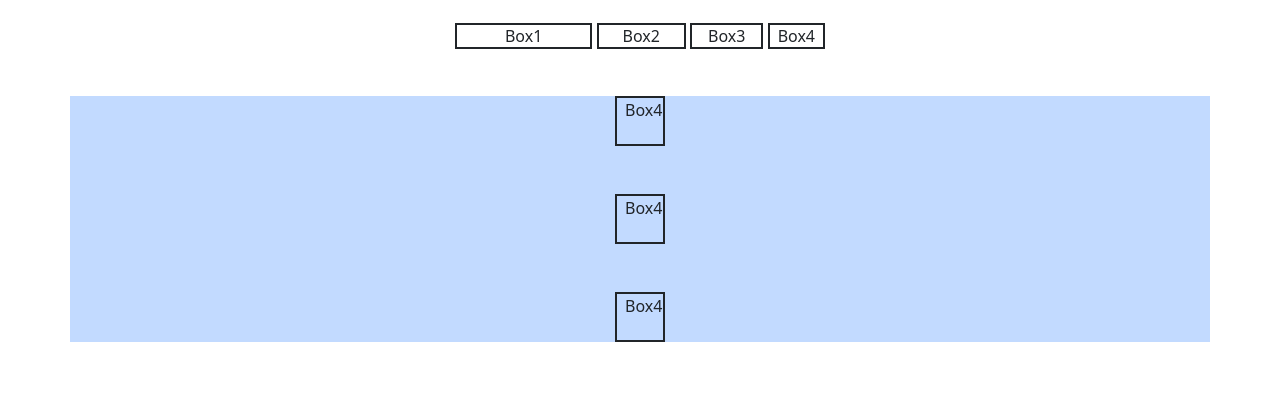
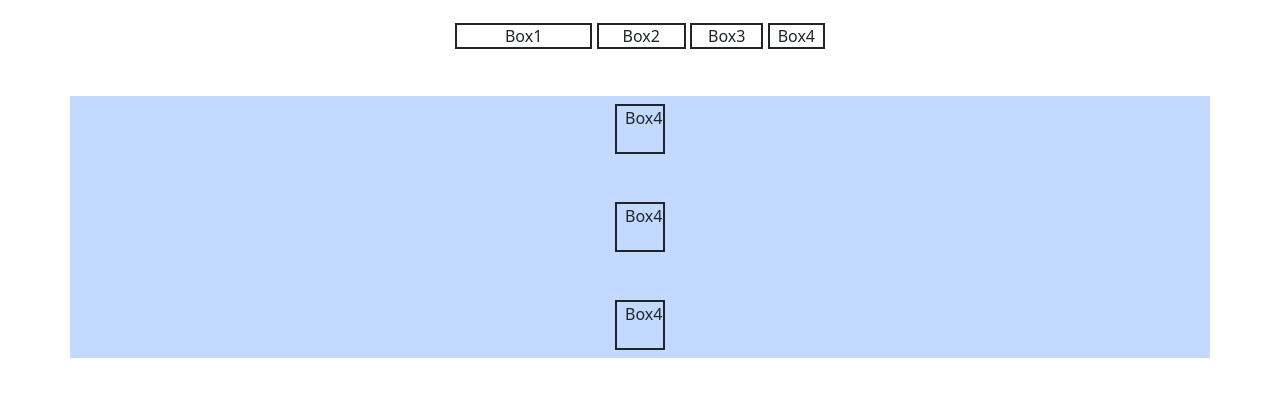
Before and after one commit to GuptaChanchal08/MERN-stack-full-web-development, a plain HTML site: page Bootstrap-5/spacing.html in a window 1280 px wide. Shown: the part 110-506 px from the top of the page. Drawn offline with nearby package versions, Linux system fonts and the light colour scheme.

Commit message:
Spacing, margin and padding methods

```diff
--- a/Bootstrap-5/spacing.html
+++ b/Bootstrap-5/spacing.html
@@ -35,7 +35,7 @@
         >Box4</span
       >
     </div>
-    <div class="container bg-primary bg-opacity-25 my-5">
+    <div class="container bg-primary bg-opacity-25 my-5 py-2">
       <div
         style="width: 50px; height: 50px"
         class="border border-dark border-2 px-2 mx-auto"
```
